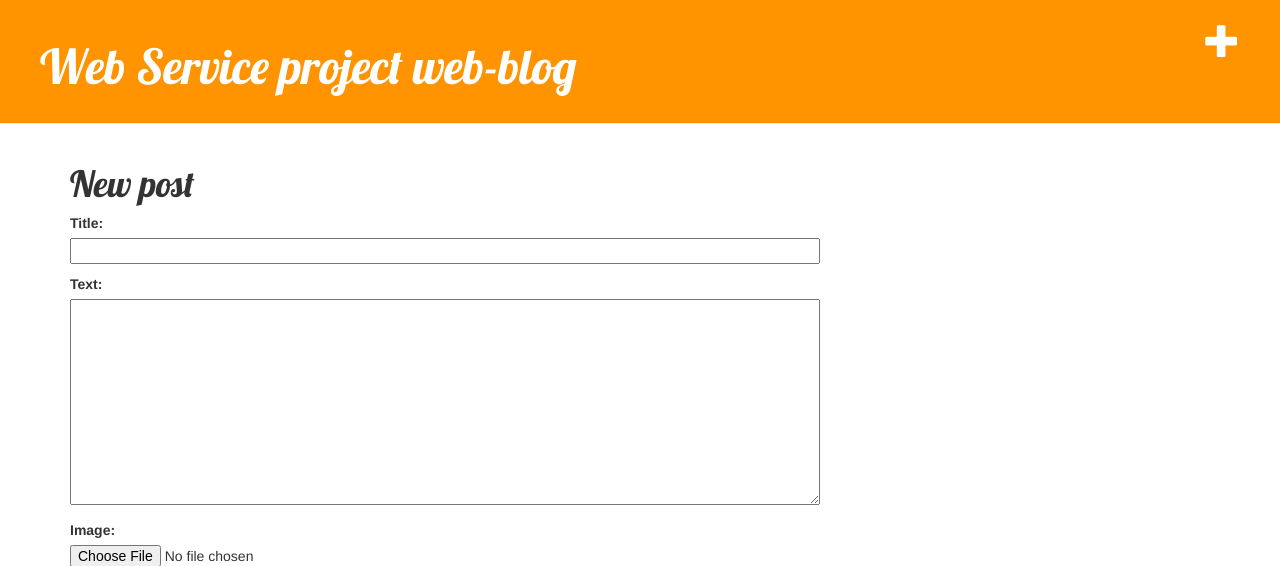
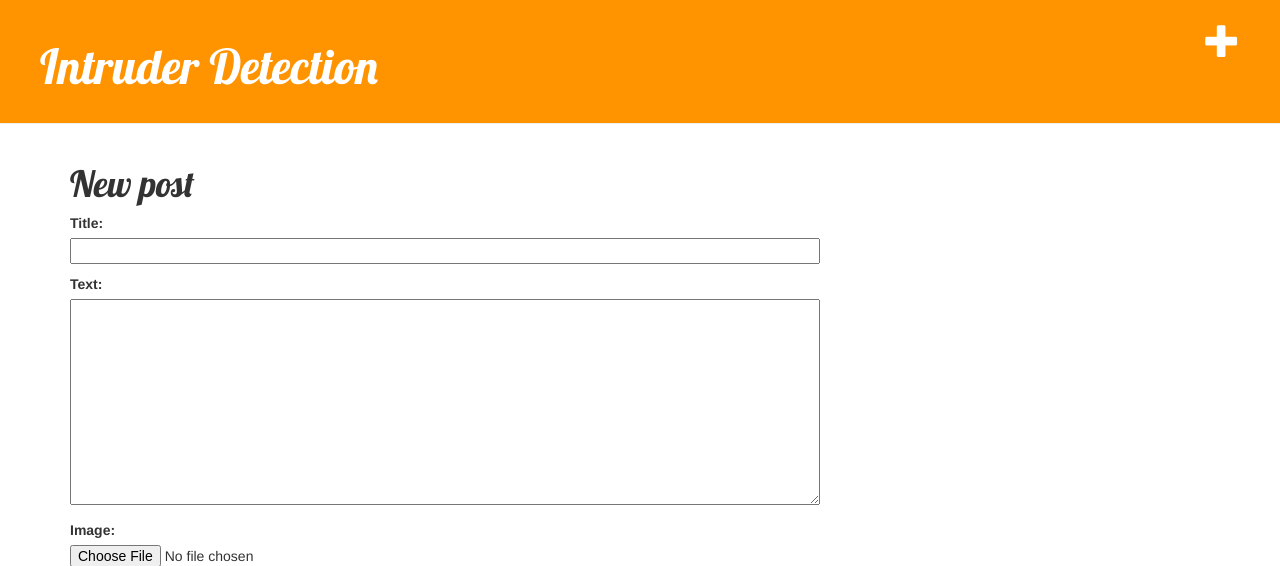
Before and after one commit to sunwoo1256/mobile-web-assignment02, a Django app: page /post/new/ in a window 1280 px wide. Shown: the top 566 px of the page. Run offline with Django 5.2, Linux system fonts and the light colour scheme; the visitor is signed in with stand-in values (Sample User, id 1); some libraries are stand-ins or nearby versions.

Commit message:
feat(server): 블로그 제목을 Intruder Detection으로 변경

```diff
--- a/PhotoBlogServer/blog/templates/blog/base.html
+++ b/PhotoBlogServer/blog/templates/blog/base.html
@@ -1,13 +1,15 @@
 {% load static %}
 <!DOCTYPE html>
 <html>
+
 <head>
-    <title>Web Service project web-blog</title>
+    <title>Intruder Detection</title>
     <link rel="stylesheet" href="//maxcdn.bootstrapcdn.com/bootstrap/3.2.0/css/bootstrap.min.css">
     <link rel="stylesheet" href="//maxcdn.bootstrapcdn.com/bootstrap/3.2.0/css/bootstrap-theme.min.css">
     <link href='//fonts.googleapis.com/css?family=Lobster&subset=latin,latin-ext' rel='stylesheet' type='text/css'>
     <link rel="stylesheet" href="{% static 'css/blog.css' %}">
 </head>
+
 <body>
     <div class="page-header">
         {% if user.is_authenticated %}
@@ -15,7 +17,7 @@
             <span class="glyphicon glyphicon-plus"></span>
         </a>
         {% endif %}
-        <h1><a href="/">Web Service project web-blog</a></h1>
+        <h1><a href="/">Intruder Detection</a></h1>
     </div>
     <div class="content container">
         <div class="row">
@@ -26,4 +28,5 @@
         </div>
     </div>
 </body>
+
 </html>
```
